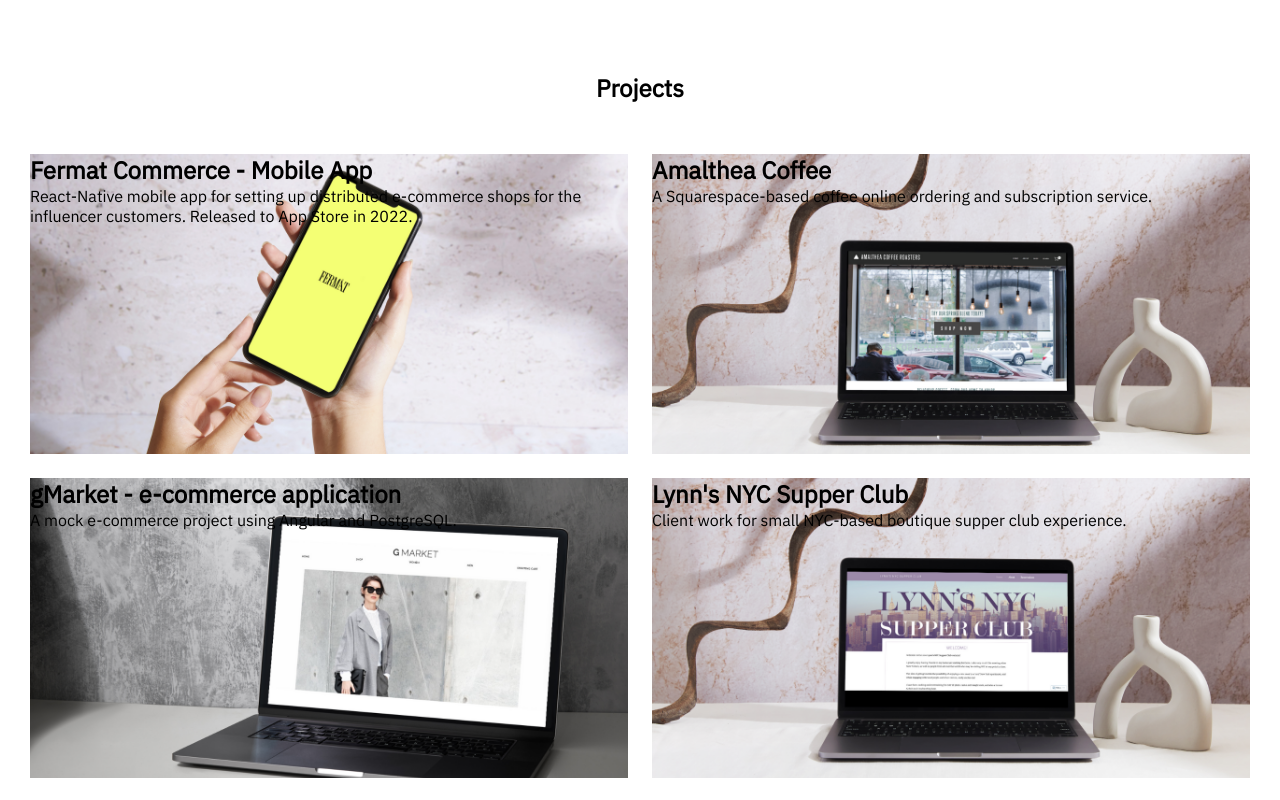
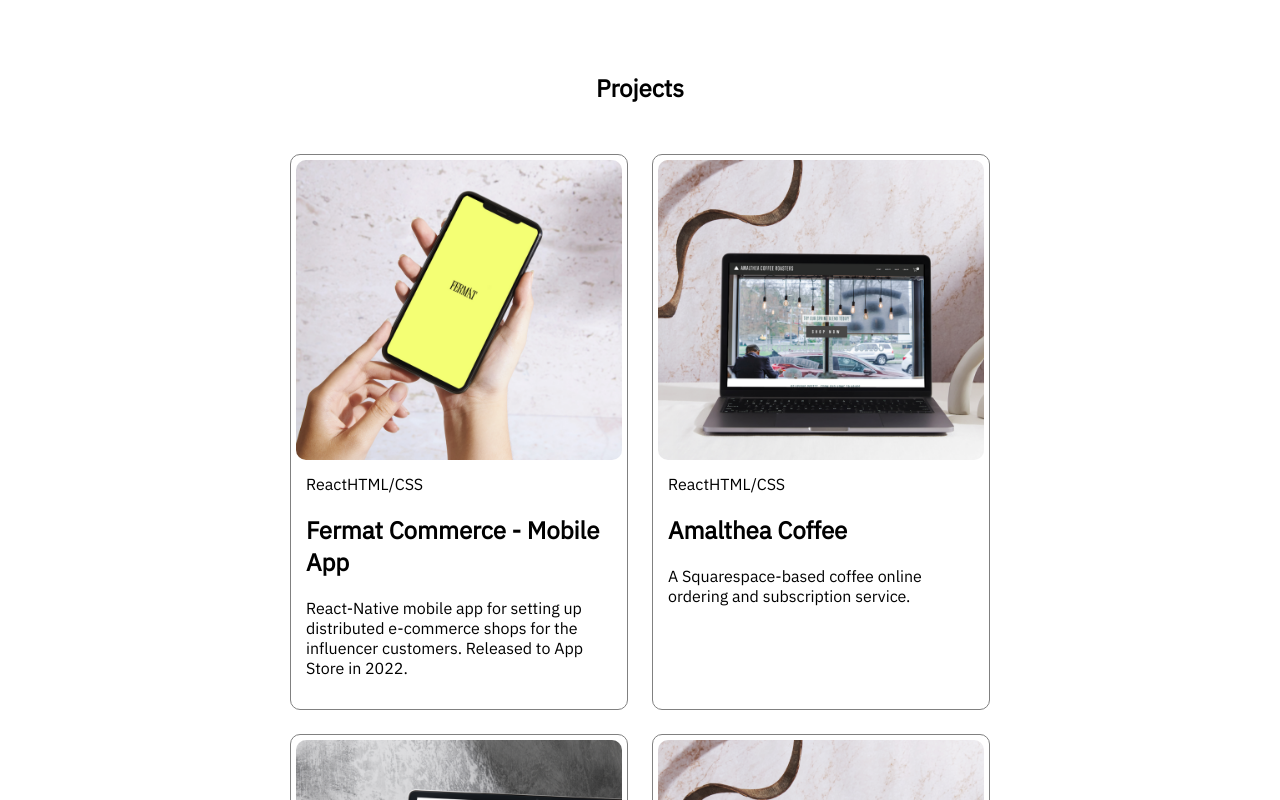
Before and after one commit to gcho91/riacho-portfolio-next, a Next.js app: page / in a window 1280 px wide. Shown: the part 800-1600 px from the top of the page. Built offline with nearby package versions, Linux system fonts and the light colour scheme.

Commit message:
Add card component, update styles

```diff
--- /dev/null
+++ b/components/Card.tsx
@@ -0,0 +1,24 @@
+import { StaticImageData } from "next/image"
+import styles from "../styles/cardStyles.module.css"
+import { PortfolioItem } from "@/pages/work"
+
+interface CardProps {
+    imageUrl: StaticImageData
+
+    item: PortfolioItem
+
+}
+
+export default function Card(props: CardProps) {
+    return <div className={styles.container}>
+        {/* <img className={styles.image} src="https://images.unsplash.com/photo-1536323760109-ca8c07450053" alt="Lago di Braies" /> */}
+        <img className={styles.image} src={props.imageUrl.src} alt="Lago di Braies" />
+
+        <div className={styles.cardDetails}>
+            <span>React</span>
+            <span>HTML/CSS</span>
+            <h2>{props.item.title}</h2>
+            <p>{props.item.desc}</p>
+        </div>
+    </div>
+}
--- a/pages/contact.tsx
+++ b/pages/contact.tsx
@@ -1,16 +1,13 @@
 import contactStyles from "../styles/contactStyles.module.css"
+
 export default function Contact() {
     return <div className={contactStyles.container}>
         <h2 className={contactStyles.pageTitle}>Contact Me</h2>
         <div className={contactStyles.textContainer}>
-
             <p>I am currently looking for new opportunities! </p>
             <a href="mailto:gcho91@gmail.com" className={contactStyles.button}>Contact me</a>
         </div>
-
     </div>
-
-
 }
 
 
--- a/pages/index.tsx
+++ b/pages/index.tsx
@@ -9,6 +9,5 @@
       <Portfolio />
       <Contact />
     </>
-
   )
 }
--- a/pages/work.tsx
+++ b/pages/work.tsx
@@ -4,8 +4,9 @@
 import workStyles from "../styles/workStyles.module.css"
 import gmarketMock from "../public/gmarket-mock.png"
 import lynnsMock from "../public/lynns-mock.png"
+import Card from '@/components/Card'
 
-interface PortfolioItem {
+export interface PortfolioItem {
     imageUrl: StaticImageData
     title: string;
     desc: string;
@@ -39,9 +40,7 @@
 
 
         <div className={workStyles.portfolioContainer}>
-
-
-            {portfolioItems.map(item => {
+            {/* {portfolioItems.map(item => {
                 return (
                     <div key={item.desc} className={workStyles.item} style={{ backgroundImage: `url(${item.imageUrl.src})` }}>
                         <div className={workStyles.textWrapper}>
@@ -49,34 +48,15 @@
                             <p className={workStyles.desc}>{item.desc}</p>
                         </div>
                     </div>
-                    // </div>
                 )
+            })} */}
 
+            {portfolioItems.map(item => {
+                return (
+                    <Card key={item.desc} imageUrl={item.imageUrl}
+                        item={item} />
+                )
             })}
-
-
-
-
-
-
-
-
-
-
-
-
-
         </div>
     </div>
-
-
 }
-
-
-
-// items to add
-// fermat
-// ecommerce app
-// nyc supper club
-//random quote generator
-// amalthea
--- /dev/null
+++ b/styles/cardStyles.module.css
@@ -0,0 +1,20 @@
+.container {
+    /* background-color: salmon; */
+    padding: 5px;
+    border: 1px solid gray;
+    border-radius: 10px;
+}
+
+.image {
+    width: 100%;
+    height: 300px;
+    object-fit: cover;
+    border-radius: 10px;
+
+}
+
+.cardDetails {
+    padding: 10px;
+    margin: 0 auto;
+    /* background-color: yellow; */
+}
--- a/styles/workStyles.module.css
+++ b/styles/workStyles.module.css
@@ -2,11 +2,15 @@
     text-align: center;
 }
 .portfolioContainer {
+     max-width: 700px;
+    margin: 0 auto;
     padding: 30px;
     display: grid;
     grid-template-columns: repeat(2, 1fr);
     /* implicit rows */
-    grid-auto-rows: minmax(100px, 300px);
+    /* grid-auto-rows: minmax(100px, 300px); */
+    /* grid-auto-rows: minmax(min-content, max-content); */
+    grid-auto-rows: max-content;
     grid-gap: 1.5rem;
 }
 
@@ -18,6 +22,12 @@
 .item {
     background-size: cover;
     background-position: center;
+    border-radius: 10px;
+}
+
+.itemImage {
+    width: 100%;
+    height: 100%;
 }
 
 
@@ -31,3 +41,21 @@
         grid-template-columns: 1fr;
     }
 }
+
+
+.grid2container {
+    display: grid;
+    grid-template-columns: 1fr 1fr;
+    max-width: 700px;
+    grid-gap: 20px;
+    margin: 0 auto;
+}
+
+.grid2text{
+    background-color: grey;
+}
+
+.grid2itemcontainer {
+    display:flex;
+    flex-direction: column;
+}
```
